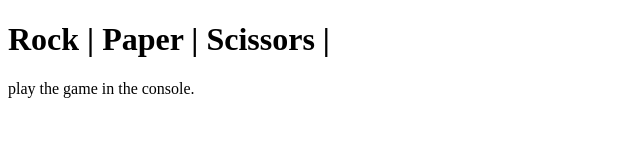
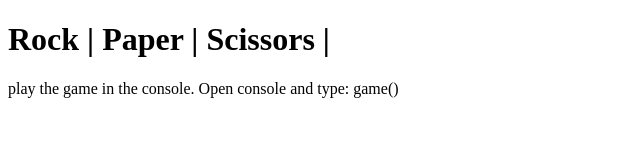
Before and after one commit to ruanha/rockpaperscissors, a plain HTML site: page game.html in a window 1280 px wide. Shown: the whole page, without its empty margins (0-640 px from the left). Drawn offline with Linux system fonts and the light colour scheme.

Commit message:
added some instructions

```diff
--- a/game.html
+++ b/game.html
@@ -6,7 +6,7 @@
 </head>
 <body>
     <h1> Rock | Paper | Scissors |</h1>
-        <p> play the game in the console. </p>
+        <p> play the game in the console. Open console and type: game() </p>
     <script type="text/javascript">
         function computerPlay(){
             rps = ["rock", "paper", "scissors"];
```
